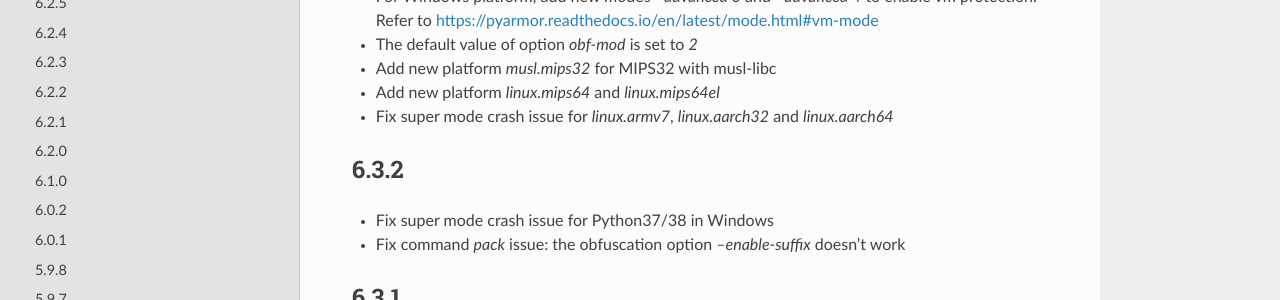
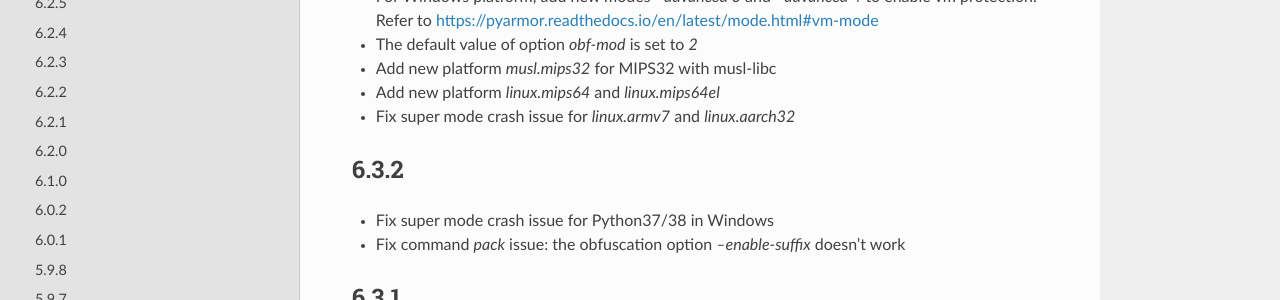
Before and after one commit to dashingsoft/pyarmor, a Sphinx documentation site: the page built from docs/change-logs.rst, in a window 1280 px wide and 900 px high. Shown: the part 279-579 px from the top of the window. Built offline with Sphinx 7.4.7 and the Read the Docs theme 2.0.0, drawn with Linux system fonts in a browser that asks for light colours.

Commit message:
Refine change log

```diff
--- a/docs/change-logs.rst
+++ b/docs/change-logs.rst
@@ -13,7 +13,7 @@
 * The default value of option `obf-mod` is set to `2`
 * Add new platform `musl.mips32` for MIPS32 with musl-libc
 * Add new platform `linux.mips64` and `linux.mips64el`
-* Fix super mode crash issue for `linux.armv7`, `linux.aarch32` and `linux.aarch64`
+* Fix super mode crash issue for `linux.armv7` and `linux.aarch32`
 
 6.3.2
 -----
```
